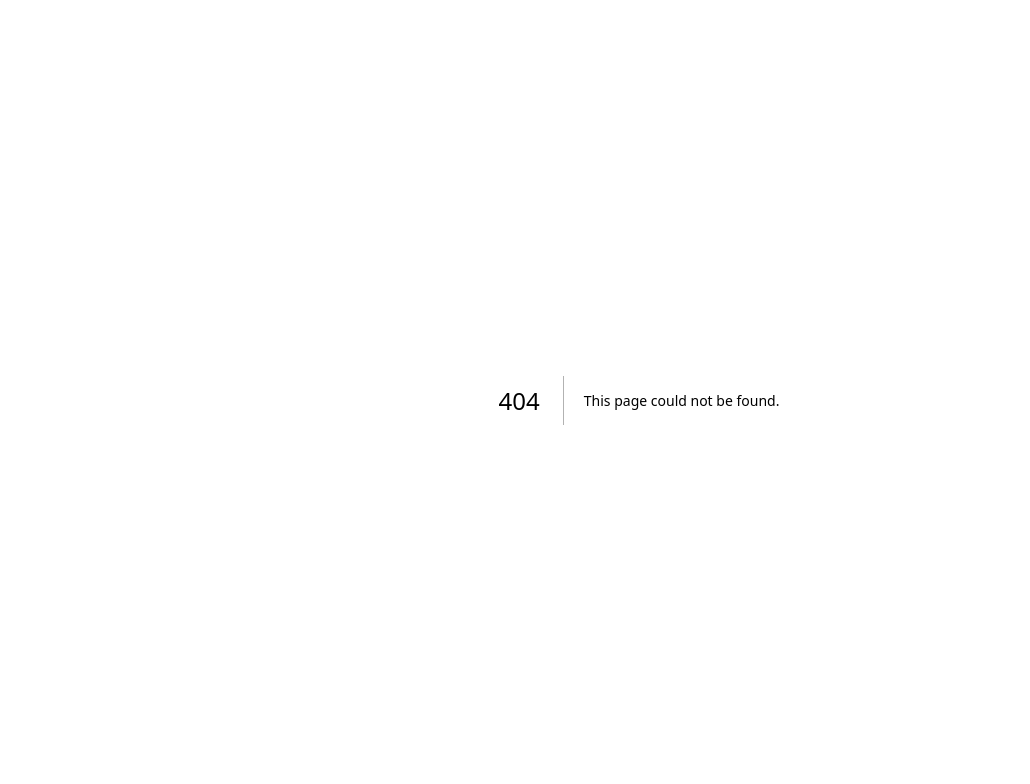
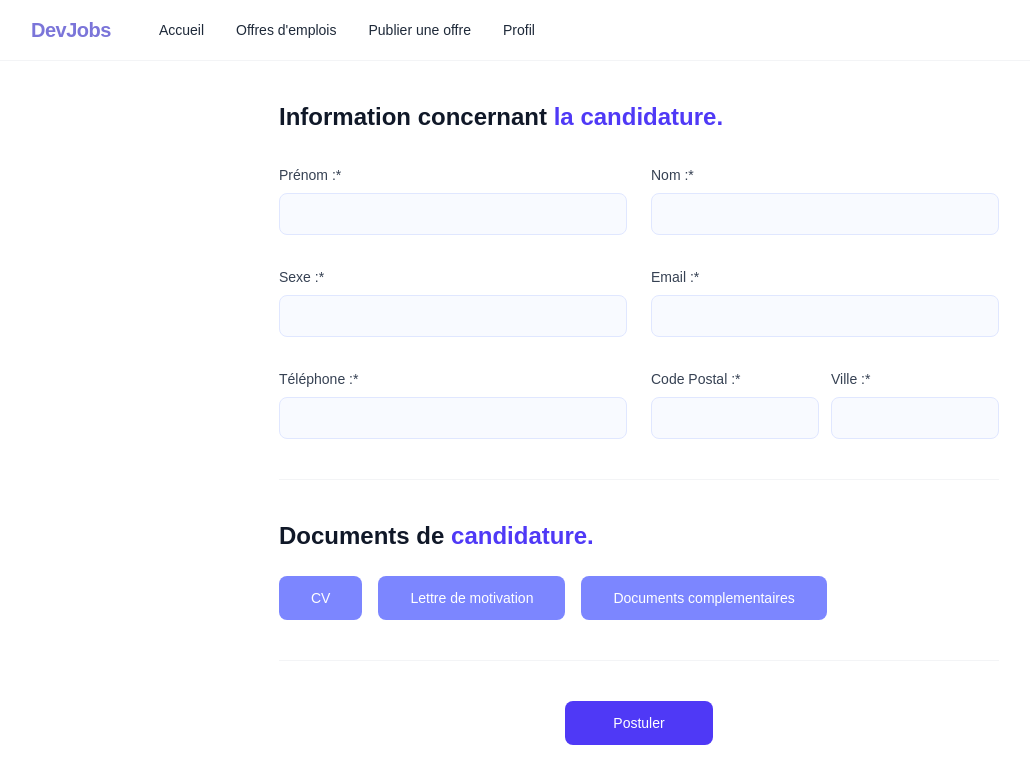
Before and after one commit to MeghCH/Job-Aggregator-DevJob, a Next.js app in the folder Front/: page /candidature in a window 1280 px wide. Before the commit this address had no page. Shown: the top 784 px of the page, without its empty margins (1-1031 px from the left). Built offline with nearby package versions, Linux system fonts and the light colour scheme.

Commit message:
Feat: ajout de la page candidature + Fix: suppression d'un composant dans le dossier profil

```diff
--- /dev/null
+++ b/Front/src/app/candidature/page.tsx
@@ -0,0 +1,122 @@
+"use client";
+
+import Navbar from "@/components/NavBar";
+
+export default function CandidaturePage() {
+  return (
+    <div className="min-h-screen bg-white">
+      <Navbar />
+
+      <div className="max-w-3xl mx-auto px-6 py-10 flex flex-col gap-10">
+        <div className="flex flex-col gap-8">
+          <h1 className="text-2xl font-bold text-gray-900">
+            Information concernant{" "}
+            <span className="text-indigo-600">la candidature.</span>
+          </h1>
+
+          <div className="grid grid-cols-2 gap-6">
+            <div className="flex flex-col gap-2">
+              <label className="text-sm font-medium text-gray-700">
+                Prénom :*
+              </label>
+              <input
+                type="text"
+                className="border border-indigo-100 bg-indigo-50/40 rounded-lg px-4 py-2.5 text-sm text-indigo-400 outline-none focus:border-indigo-400 transition-colors"
+              />
+            </div>
+            <div className="flex flex-col gap-2">
+              <label className="text-sm font-medium text-gray-700">
+                Nom :*
+              </label>
+              <input
+                type="text"
+                className="border border-indigo-100 bg-indigo-50/40 rounded-lg px-4 py-2.5 text-sm text-indigo-400 outline-none focus:border-indigo-400 transition-colors"
+              />
+            </div>
+          </div>
+
+          <div className="grid grid-cols-2 gap-6">
+            <div className="flex flex-col gap-2">
+              <label className="text-sm font-medium text-gray-700">
+                Sexe :*
+              </label>
+              <input
+                type="text"
+                className="border border-indigo-100 bg-indigo-50/40 rounded-lg px-4 py-2.5 text-sm text-indigo-400 outline-none focus:border-indigo-400 transition-colors"
+              />
+            </div>
+            <div className="flex flex-col gap-2">
+              <label className="text-sm font-medium text-gray-700">
+                Email :*
+              </label>
+              <input
+                type="email"
+                className="border border-indigo-100 bg-indigo-50/40 rounded-lg px-4 py-2.5 text-sm text-indigo-400 outline-none focus:border-indigo-400 transition-colors"
+              />
+            </div>
+          </div>
+
+          <div className="grid grid-cols-2 gap-6">
+            <div className="flex flex-col gap-2">
+              <label className="text-sm font-medium text-gray-700">
+                Téléphone :*
+              </label>
+              <input
+                type="tel"
+                className="border border-indigo-100 bg-indigo-50/40 rounded-lg px-4 py-2.5 text-sm text-indigo-400 outline-none focus:border-indigo-400 transition-colors"
+              />
+            </div>
+            <div className="grid grid-cols-2 gap-3">
+              <div className="flex flex-col gap-2">
+                <label className="text-sm font-medium text-gray-700">
+                  Code Postal :*
+                </label>
+                <input
+                  type="text"
+                  className="border border-indigo-100 bg-indigo-50/40 rounded-lg px-4 py-2.5 text-sm text-indigo-400 outline-none focus:border-indigo-400 transition-colors"
+                />
+              </div>
+              <div className="flex flex-col gap-2">
+                <label className="text-sm font-medium text-gray-700">
+                  Ville :*
+                </label>
+                <input
+                  type="text"
+                  className="border border-indigo-100 bg-indigo-50/40 rounded-lg px-4 py-2.5 text-sm text-indigo-400 outline-none focus:border-indigo-400 transition-colors"
+                />
+              </div>
+            </div>
+          </div>
+        </div>
+
+        <hr className="border-gray-100" />
+
+        <div className="flex flex-col gap-6">
+          <h2 className="text-2xl font-bold text-gray-900">
+            Documents de <span className="text-indigo-600">candidature.</span>
+          </h2>
+
+          <div className="flex items-center gap-4">
+            <button className="bg-indigo-400 hover:bg-indigo-500 text-white text-sm font-medium px-8 py-3 rounded-lg transition-colors">
+              CV
+            </button>
+            <button className="bg-indigo-400 hover:bg-indigo-500 text-white text-sm font-medium px-8 py-3 rounded-lg transition-colors">
+              Lettre de motivation
+            </button>
+            <button className="bg-indigo-400 hover:bg-indigo-500 text-white text-sm font-medium px-8 py-3 rounded-lg transition-colors">
+              Documents complementaires
+            </button>
+          </div>
+        </div>
+
+        <hr className="border-gray-100" />
+
+        <div className="flex justify-center">
+          <button className="bg-indigo-600 hover:bg-indigo-500 text-white text-sm font-medium px-12 py-3 rounded-lg transition-colors">
+            Postuler
+          </button>
+        </div>
+      </div>
+    </div>
+  );
+}
--- a/Front/src/app/profil/company/page.tsx
+++ b/Front/src/app/profil/company/page.tsx
@@ -1,5 +1,4 @@
 import Navbar from "@/components/NavBar";
-import JobCard from "@/components/JobCard";
 import CandidateCard from "@/components/CandidateCard";
 import JobCardCompany from "@/components/JobCardCompany";
 import { Mail, Phone, MapPin, Pencil } from "lucide-react";
--- a/Front/src/app/profil/user/page.tsx
+++ b/Front/src/app/profil/user/page.tsx
@@ -8,7 +8,7 @@ const candidatures = [
     title: "Dev full stack H/F",
     company: "Snapp",
     location: "Paris 9e",
-    salary: "42 – 52 K",
+    salary: "42 - 52 K",
     contractType: "CDI",
     tags: ["JS", "React", "Next JS"],
     postedAt: "Il y a 3h",
@@ -19,7 +19,7 @@ const candidatures = [
     title: "Dev full stack H/F",
     company: "Snapp",
     location: "Paris 9e",
-    salary: "42 – 52 K",
+    salary: "42 - 52 K",
     contractType: "CDI",
     tags: ["JS", "React", "Next JS"],
     postedAt: "Il y a 3h",
@@ -33,7 +33,7 @@ const offresSauvegardees = [
     title: "Dev full stack H/F",
     company: "Snapp",
     location: "Paris 9e",
-    salary: "42 – 52 K",
+    salary: "42 - 52 K",
     contractType: "CDI",
     tags: ["JS", "React", "Next JS"],
     postedAt: "Il y a 3h",
@@ -44,7 +44,7 @@ const offresSauvegardees = [
     title: "Dev full stack H/F",
     company: "Snapp",
     location: "Paris 9e",
-    salary: "42 – 52 K",
+    salary: "42 - 52 K",
     contractType: "CDI",
     tags: ["JS", "React", "Next JS"],
     postedAt: "Il y a 3h",
```
